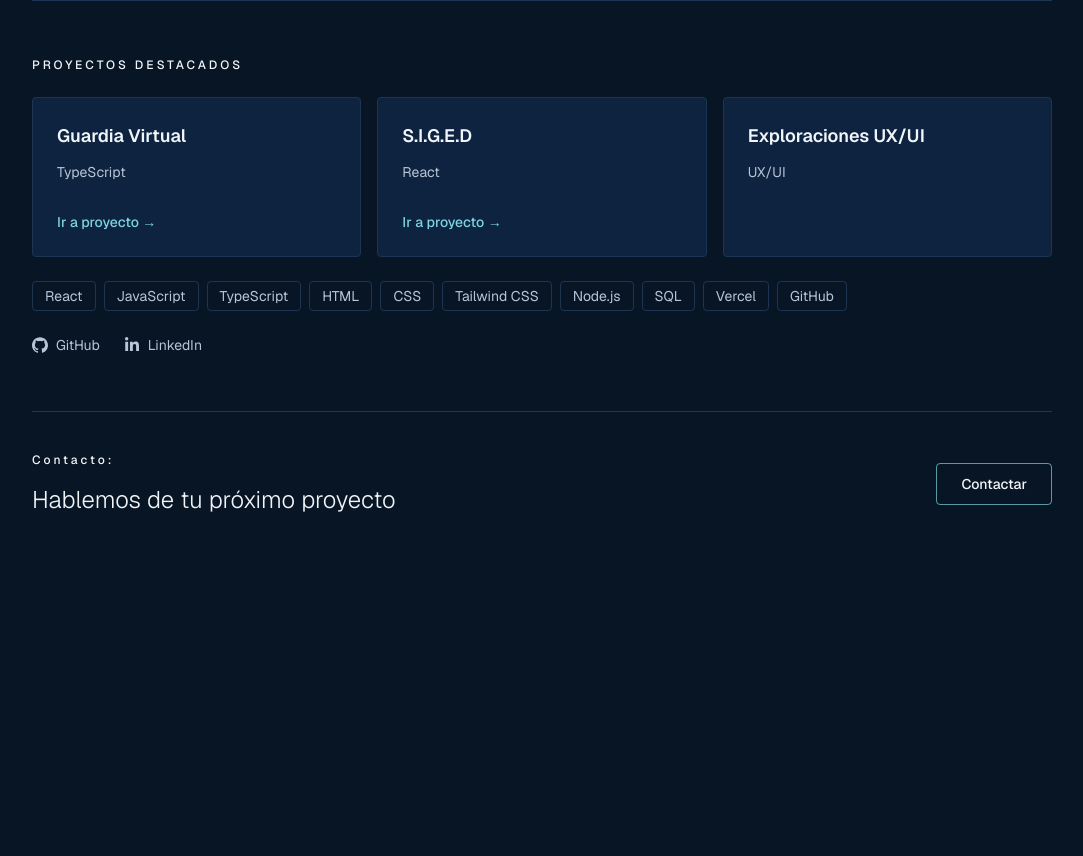
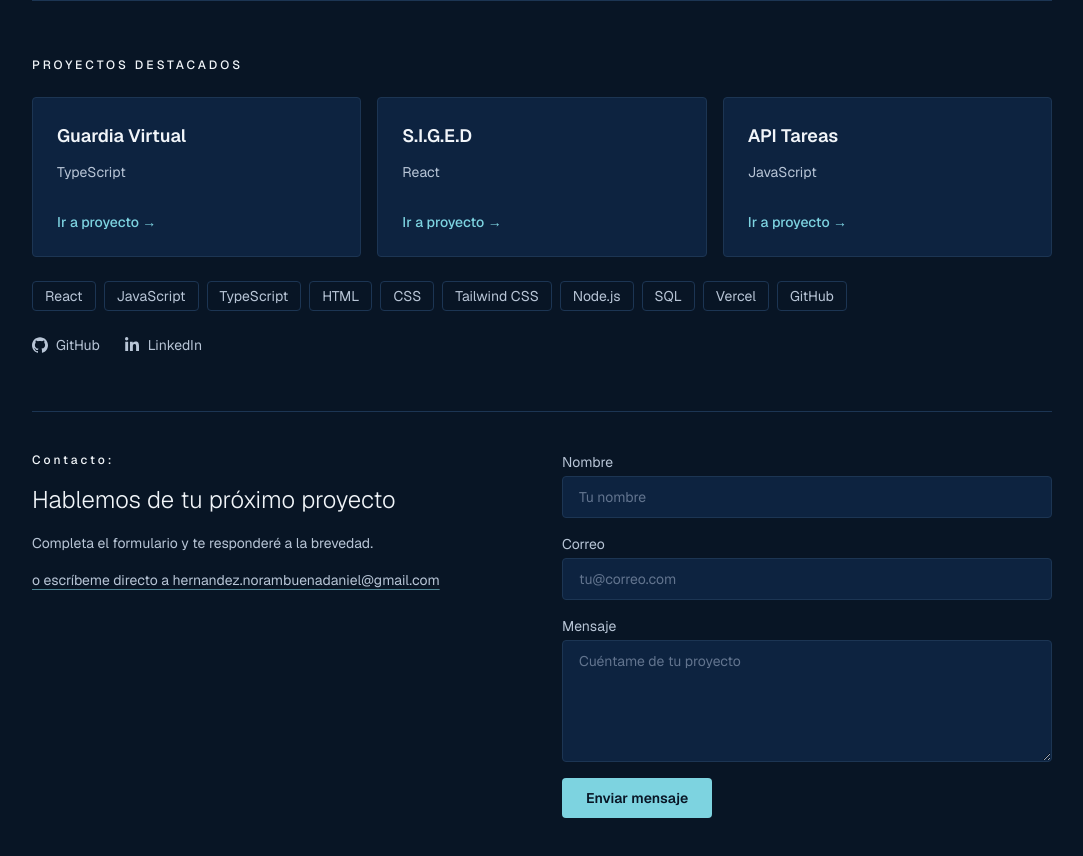
Before and after one commit to DanielHernandezN/Portafolio-Daniel-Hernandez, a Next.js app: page / in a window 1280 px wide. Shown: the part 540-1396 px from the top of the page, without its empty margins (98-1181 px from the left). Before the commit the page ends 1096 px from the top, so only its background shows below. Built offline with nearby package versions, Linux system fonts and the light colour scheme.

Commit message:
Formulario de contacto inline con Web3Forms + mailto de respaldo
Nuevo ContactForm client component con estados de envio. Seccion Contacto en grid 2 columnas. Pendiente: Access Key real.

```diff
--- /dev/null
+++ b/src/app/components/contact-form.tsx
@@ -0,0 +1,99 @@
+"use client";
+
+import { useState } from "react";
+
+// Pega aquí tu Access Key gratuita de https://web3forms.com
+const ACCESS_KEY = "TU-ACCESS-KEY-DE-WEB3FORMS";
+
+export default function ContactForm() {
+  const [sending, setSending] = useState(false);
+  const [sent, setSent] = useState(false);
+  const [error, setError] = useState("");
+
+  async function handleSubmit(event: React.FormEvent<HTMLFormElement>) {
+    event.preventDefault();
+    setSending(true);
+    setError("");
+
+    const formData = new FormData(event.currentTarget);
+
+    try {
+      const response = await fetch("https://api.web3forms.com/submit", {
+        method: "POST",
+        headers: { "Content-Type": "application/json" },
+        body: JSON.stringify({
+          access_key: ACCESS_KEY,
+          subject: "Nuevo mensaje desde tu portafolio",
+          name: formData.get("name"),
+          email: formData.get("email"),
+          message: formData.get("message"),
+        }),
+      });
+
+      const data = await response.json();
+
+      if (data.success) {
+        setSent(true);
+      } else {
+        setError("No se pudo enviar. Intenta de nuevo o escríbeme directo.");
+      }
+    } catch {
+      setError("No se pudo enviar. Intenta de nuevo o escríbeme directo.");
+    } finally {
+      setSending(false);
+    }
+  }
+
+  if (sent) {
+    return (
+      <p className="rounded border border-line bg-panel p-6 text-accent">
+        Mensaje enviado. Te responderé a la brevedad.
+      </p>
+    );
+  }
+
+  return (
+    <form onSubmit={handleSubmit} className="flex w-full flex-col gap-4">
+      <label className="flex flex-col gap-1 text-sm">
+        <span className="text-mist">Nombre</span>
+        <input
+          type="text"
+          name="name"
+          required
+          autoComplete="name"
+          className="rounded border border-line bg-panel px-4 py-2.5 text-slate-100 placeholder:text-slate-500 focus:border-accent focus:outline-none"
+          placeholder="Tu nombre"
+        />
+      </label>
+      <label className="flex flex-col gap-1 text-sm">
+        <span className="text-mist">Correo</span>
+        <input
+          type="email"
+          name="email"
+          required
+          autoComplete="email"
+          className="rounded border border-line bg-panel px-4 py-2.5 text-slate-100 placeholder:text-slate-500 focus:border-accent focus:outline-none"
+          placeholder="tu@correo.com"
+        />
+      </label>
+      <label className="flex flex-col gap-1 text-sm">
+        <span className="text-mist">Mensaje</span>
+        <textarea
+          name="message"
+          required
+          rows={5}
+          className="resize-y rounded border border-line bg-panel px-4 py-2.5 text-slate-100 placeholder:text-slate-500 focus:border-accent focus:outline-none"
+          placeholder="Cuéntame de tu proyecto"
+        />
+      </label>
+      {error && <p className="text-sm text-red-400">{error}</p>}
+      <button
+        type="submit"
+        disabled={sending}
+        className="w-fit rounded bg-accent px-6 py-2.5 text-sm font-semibold text-abyss hover:opacity-90 disabled:opacity-50"
+      >
+        {sending ? "Enviando…" : "Enviar mensaje"}
+      </button>
+    </form>
+  );
+}
--- a/src/app/page.tsx
+++ b/src/app/page.tsx
@@ -1,4 +1,5 @@
 import Link from "next/link";
+import ContactForm from "./components/contact-form";
 
 function MountainIllustration() {
   return (
@@ -81,7 +82,11 @@ const PROJECTS = [
     stack: "React",
     href: "/proyectos/siged",
   },
-  { title: "Exploraciones UX/UI", stack: "UX/UI" },
+  {
+    title: "API Tareas",
+    stack: "JavaScript",
+    href: "/proyectos/api-tareas",
+  },
 ];
 
 const SKILLS = [
@@ -197,19 +202,23 @@ export default function Home() {
         <hr className="border-line" />
 
         {/* Contacto */}
-        <section className="flex flex-col gap-6 py-10 md:flex-row md:items-center md:justify-between">
+        <section className="grid gap-10 py-10 md:grid-cols-2">
           <div>
             <h2 className="text-xs font-medium tracking-[0.25em]">Contacto:</h2>
             <p className="mt-4 text-2xl font-light">
               Hablemos de tu próximo proyecto
             </p>
+            <p className="mt-4 text-sm leading-relaxed text-mist">
+              Completa el formulario y te responderé a la brevedad.
+            </p>
+            <a
+              href="mailto:hernandez.norambuenadaniel@gmail.com"
+              className="mt-4 inline-block text-sm text-mist underline decoration-accent/60 underline-offset-4 hover:text-accent"
+            >
+              o escríbeme directo a hernandez.norambuenadaniel@gmail.com
+            </a>
           </div>
-          <a
-            href="mailto:hernandez.norambuenadaniel@gmail.com"
-            className="w-fit rounded border border-accent/70 px-6 py-2.5 text-sm font-medium hover:bg-accent hover:text-abyss"
-          >
-            Contactar
-          </a>
+          <ContactForm />
         </section>
       </div>
     </main>
--- /dev/null
+++ b/src/app/proyectos/api-tareas/page.tsx
@@ -0,0 +1,48 @@
+import Link from "next/link";
+
+const TECHNOLOGIES = ["Node.js + Express", "JavaScript", "API REST"];
+
+export default function ApiTareas() {
+  return (
+    <main className="bg-abyss text-slate-100">
+      <div className="mx-auto max-w-[1200px] px-6 py-8 md:px-10">
+        <Link href="/" className="text-lg text-slate-100 hover:text-accent">
+          <span aria-hidden="true" className="text-blue-600">
+            ←{" "}
+          </span>
+          Volver a proyectos
+        </Link>
+
+        <div className="max-w-2xl py-12">
+          <h1 className="text-6xl font-bold leading-[1.05] tracking-tight md:text-7xl">
+            API Tareas
+          </h1>
+          <div aria-hidden="true" className="mt-8 h-0.5 w-16 bg-blue-600" />
+          <p className="mt-8 text-xl leading-relaxed">
+            API REST de tareas desarrollada con Node.js y Express
+          </p>
+
+          <h2 className="mt-10 text-sm font-medium tracking-[0.2em] text-blue-400">
+            TECNOLOGÍAS
+          </h2>
+          <ul className="mt-4 space-y-2 text-xl">
+            {TECHNOLOGIES.map((tech) => (
+              <li key={tech}>{tech}</li>
+            ))}
+          </ul>
+
+          <div className="mt-10">
+            <a
+              href="https://github.com/DanielHernandezN/api-tareas"
+              target="_blank"
+              rel="noopener noreferrer"
+              className="inline-block rounded border border-blue-600 px-8 py-3 text-lg hover:bg-blue-600"
+            >
+              Ver GitHub
+            </a>
+          </div>
+        </div>
+      </div>
+    </main>
+  );
+}
```
Also changed, not shown: 1 other file (tests, documents, lock files or other folders).
